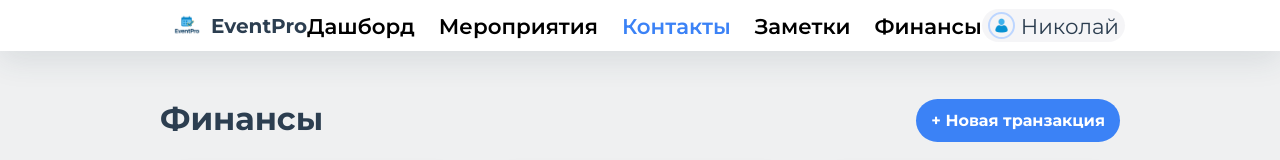
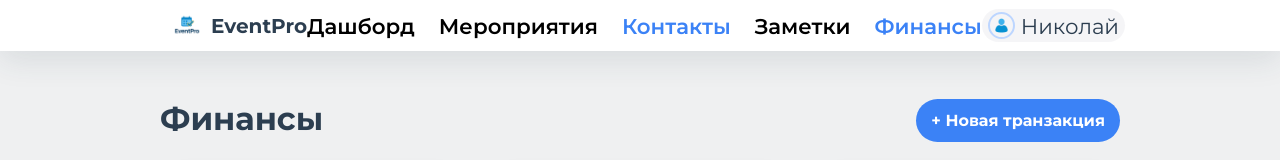
Before and after one commit to SpyBorgFly/Makevent, a React (Create React App) app in the folder frontend/eventmaker_frontend/: page /finance in a window 1280 px wide. Shown: the top 160 px of the page. Built offline with nearby package versions, Linux system fonts and the light colour scheme.

Commit message:
Исправлена ошибка с переходом ссылок

```diff
--- a/frontend/eventmaker_frontend/src/components/Header.js
+++ b/frontend/eventmaker_frontend/src/components/Header.js
@@ -16,7 +16,7 @@ export function Header() {
                     <li className="nav__menu-list-item"><NavLink to="/events" className="menu-link">Мероприятия</NavLink></li>
                     <li className="nav__menu-list-item"><NavLink to="#" className="menu-link">Контакты</NavLink></li>
                     <li className="nav__menu-list-item"><NavLink to="notes.html" className="menu-link">Заметки</NavLink></li>
-                    <li className="nav__menu-list-item"><NavLink to="finance" className="menu-link">Финансы</NavLink></li>
+                    <li className="nav__menu-list-item"><NavLink to="/finance" className="menu-link">Финансы</NavLink></li>
                 </ul>
             </nav>
             <div className="header__profile">
--- a/frontend/eventmaker_frontend/src/components/MobileHeader.js
+++ b/frontend/eventmaker_frontend/src/components/MobileHeader.js
@@ -28,7 +28,7 @@ export function MobileHeader() {
                         </NavLink>
                     </li>
                     <li className="nav-mobile__item">
-                        <NavLink to="finance" className="nav-mobile__finance">
+                        <NavLink to="/finance" className="nav-mobile__finance">
                             <img src="images/finance.svg" alt="home" className="nav-mobile__finance-icon nav-icon" />
                                 <span className="nav-mobile__link">Финансы</span>
                         </NavLink>
```
